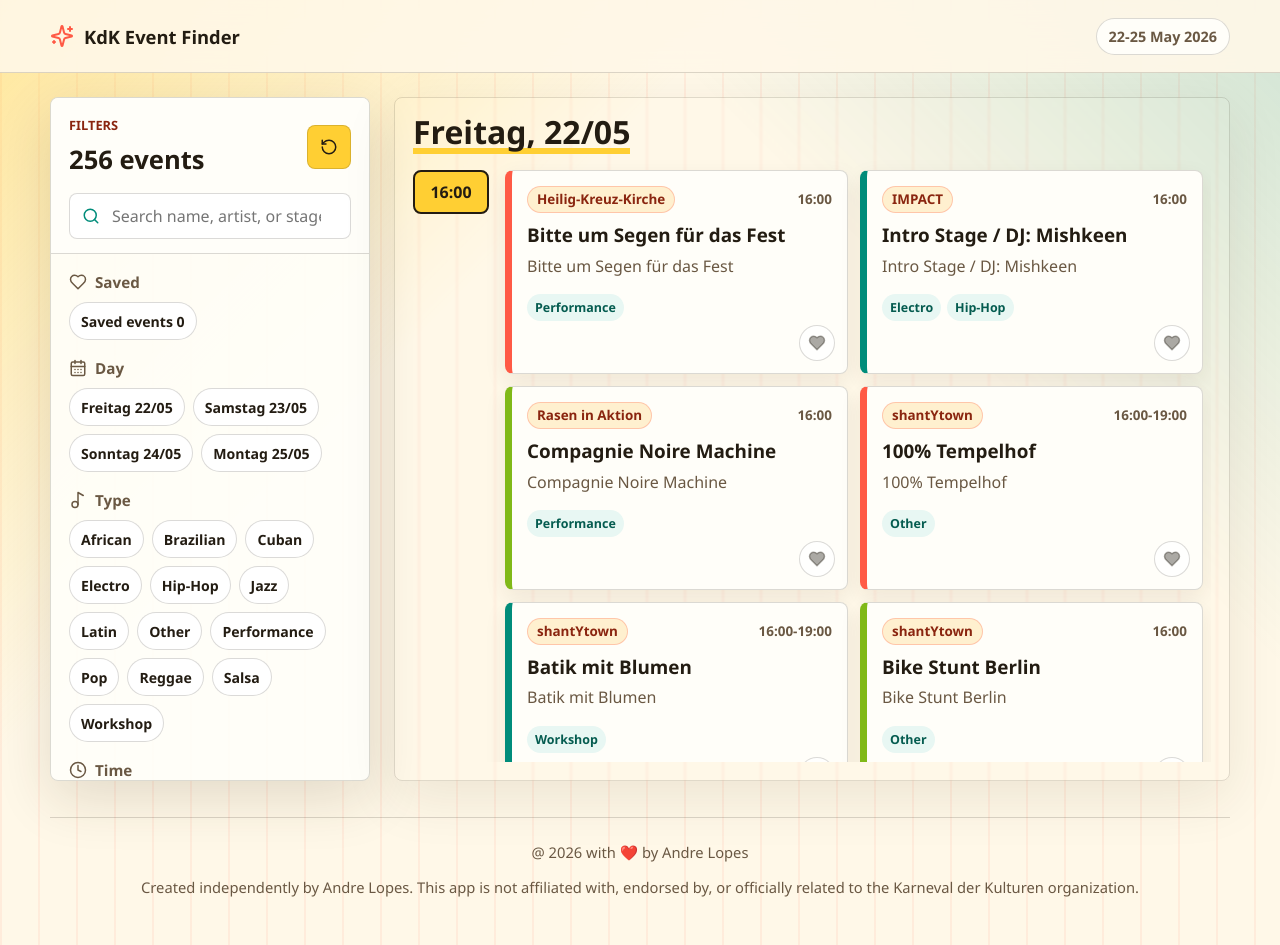
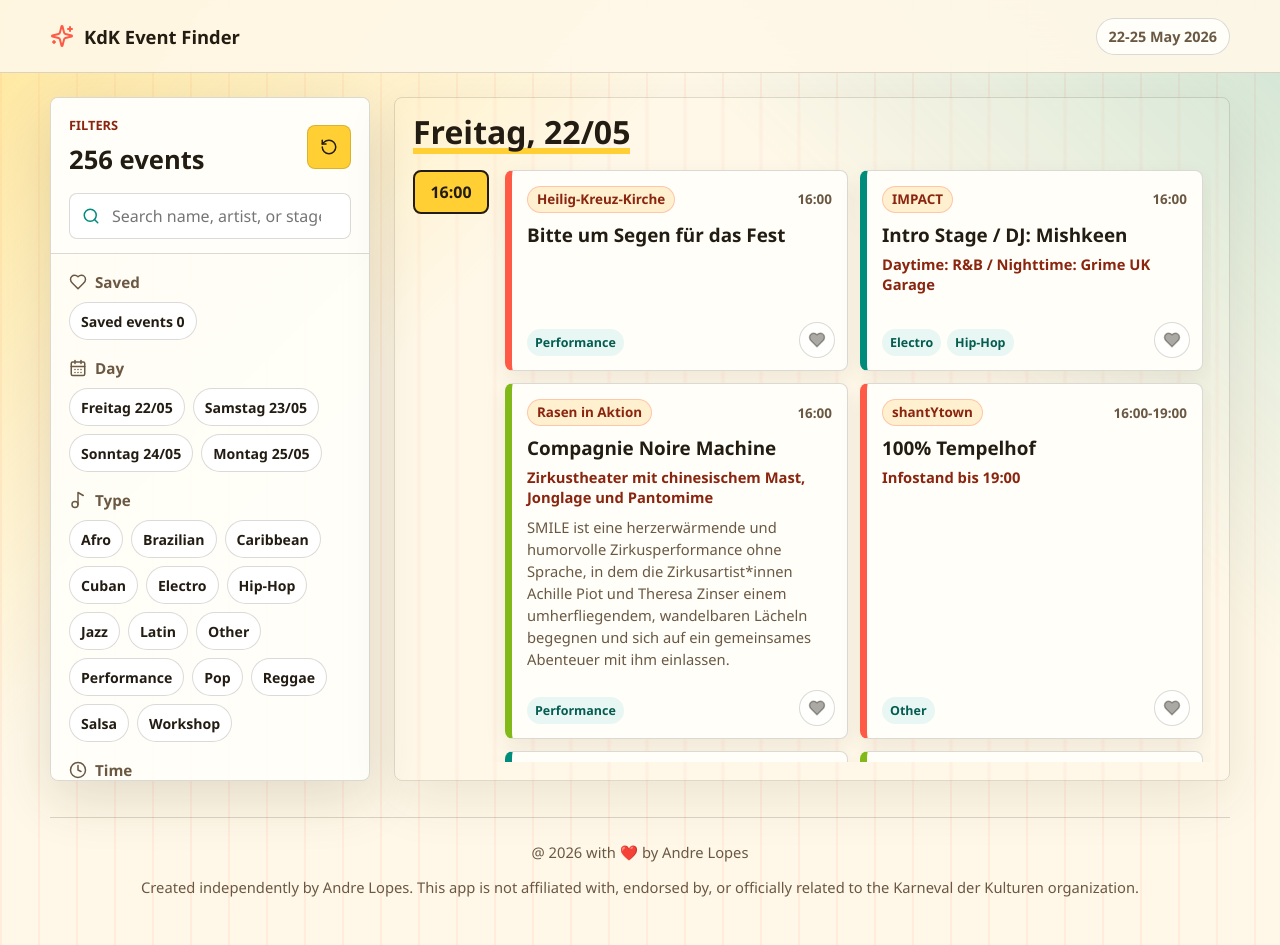
Before and after one commit to alopes2/kdk-event-finder, a React (Vite) app: page / in a window 1280 px wide. Built offline with nearby package versions, Linux system fonts and the light colour scheme.

Commit message:
Improve cards

```diff
--- a/scripts/extract-events.mjs
+++ b/scripts/extract-events.mjs
@@ -13,8 +13,9 @@ const genreRules = [
   ["Cuban", /\bcuban|kuban|rumba|timba|son\b/i],
   ["Forro", /\bforr[oó]\b/i],
   ["Brazilian", /\bbrazil|brasil|samba|bossa|baile funk|coco de roda\b/i],
-  ["African", /\bafro|africa|afrikan|amapiano|high-?life|afrobeats?|gqom\b/i],
-  ["Latin", /\blatin|latinx|latein|latino|cumbia|tango|reggaeton|andes|andine|kolumb|peru|karib|caribbean\b/i],
+  ["Afro", /\bafro|africa|afrikan|amapiano|high-?life|afrobeats?|gqom\b/i],
+  ["Caribbean", /\b(caribbean|karib\w*|soca|calypso|dancehall|ska|zouk|kompa)\b/i],
+  ["Latin", /\blatin|latinx|latein|latino|cumbia|tango|reggaeton|andes|andine|kolumb|peru\b/i],
   ["Electro", /\belectro|electronic|elektron|techno|house|garage|grime|club|dj\b/i],
   ["Reggae", /\breggae|dancehall|dub|rocksteady|jamaica|soca\b/i],
   ["Hip-Hop", /\bhip-?hop|rap|trap|r&b|rnb\b/i],
--- a/src/components/EventCard.tsx
+++ b/src/components/EventCard.tsx
@@ -24,7 +24,8 @@ export function EventCard({ event, saved, onToggleSaved }: EventCardProps) {
         {event.endTime ? <span>{event.time}-{event.endTime}</span> : <span>{event.time}</span>}
       </div>
       <h3>{event.name}</h3>
-      <p>{event.artist}</p>
+      {event.sourceText ? <p className="event-card__subtext">{event.sourceText}</p> : null}
+      {event.description ? <p className="event-card__description">{event.description}</p> : null}
       <div className="type-list" aria-label={`Types for ${event.name}`}>
         {event.types.map((type) => (
           <span key={type}>{type}</span>
--- a/src/data/events.ts
+++ b/src/data/events.ts
@@ -534,7 +534,7 @@ export const events: EventType[] = [
     "artist": "DENIM",
     "stage": "Sound Avenue",
     "types": [
-      "African"
+      "Afro"
     ],
     "sourceText": "Afrofuturismus"
   },
@@ -620,7 +620,7 @@ export const events: EventType[] = [
     "artist": "DJ Emo",
     "stage": "Sound Avenue",
     "types": [
-      "African",
+      "Afro",
       "Electro"
     ],
     "sourceText": "Afrobeat, Highlife, Rhumba, Soukous, Makossa"
@@ -1129,7 +1129,7 @@ export const events: EventType[] = [
     "artist": "Palo Santo",
     "stage": "Klang Plaza",
     "types": [
-      "African",
+      "Afro",
       "Latin"
     ],
     "sourceText": "Bullerengue, Afro-Colombian, Cumbia",
@@ -1187,7 +1187,7 @@ export const events: EventType[] = [
     "artist": "Tiliboo",
     "stage": "Sound Avenue",
     "types": [
-      "African",
+      "Afro",
       "Jazz"
     ],
     "sourceText": "Fusion-Sound der westafrikanische Mandinka-Kultur"
@@ -1349,7 +1349,7 @@ export const events: EventType[] = [
     "stage": "Sound Avenue",
     "types": [
       "Cuban",
-      "African",
+      "Afro",
       "Reggae"
     ],
     "sourceText": "High-Life, Soukouss, Rumba, Reggae"
@@ -1422,7 +1422,7 @@ export const events: EventType[] = [
     "artist": "Candumbe",
     "stage": "Rasen in Aktion",
     "types": [
-      "African"
+      "Afro"
     ],
     "sourceText": "Afro-uruguayischer Candombe & afro-chilenischer Tumbe",
     "description": "CANDUMBE vereint afro-uruguayischen Candombe und afro-chilenischen Tumbe in einer kraftvollen musikalischen und tänzerischen Begegnung. Trommeln, Bewegung und kollektive Energie schaffen einen interkulturellen Raum, der afrikanisches Erbe im Cono Sur lebendig macht"
@@ -1611,7 +1611,7 @@ export const events: EventType[] = [
     "stage": "Rasen in Aktion",
     "types": [
       "Brazilian",
-      "African"
+      "Afro"
     ],
     "sourceText": "Afro-brasilianische Perkussion",
     "description": "Ein Projekt von Kerstin Schreier und Christian Sluzalek. Zwei Gruppen – ein Sound. Wir spielen einen bunten Mix aus modernen und traditionellen brasilianischen Grooves gewürzt mit eigenen Arrangements."
@@ -1687,7 +1687,7 @@ export const events: EventType[] = [
     "artist": "Toshin",
     "stage": "Sound Avenue",
     "types": [
-      "African",
+      "Afro",
       "Hip-Hop",
       "Pop"
     ],
@@ -1718,7 +1718,7 @@ export const events: EventType[] = [
     "artist": "Oku & Baba Shango",
     "stage": "Neue Pumpe",
     "types": [
-      "African"
+      "Afro"
     ],
     "sourceText": "Afrofunk & Afrobeat"
   },
@@ -2292,7 +2292,7 @@ export const events: EventType[] = [
     "artist": "Buba Diakité",
     "stage": "Sound Avenue",
     "types": [
-      "African",
+      "Afro",
       "Reggae"
     ],
     "sourceText": "African Reggae"
@@ -2409,7 +2409,7 @@ export const events: EventType[] = [
     "types": [
       "Cuban",
       "Brazilian",
-      "Latin",
+      "Caribbean",
       "Jazz"
     ],
     "sourceText": "Transatlantic Samba Ensemble",
@@ -2614,7 +2614,7 @@ export const events: EventType[] = [
     "artist": "Kingsley Q.",
     "stage": "Sound Avenue",
     "types": [
-      "African",
+      "Afro",
       "Hip-Hop",
       "Pop"
     ],
@@ -2751,6 +2751,7 @@ export const events: EventType[] = [
     "types": [
       "Salsa",
       "Cuban",
+      "Caribbean",
       "Latin",
       "Jazz"
     ],
@@ -3305,6 +3306,7 @@ export const events: EventType[] = [
     "artist": "D!E GÄNG (Luna & Chaja)",
     "stage": "shantYtown",
     "types": [
+      "Caribbean",
       "Reggae",
       "Hip-Hop",
       "Performance"
@@ -3352,7 +3354,8 @@ export const events: EventType[] = [
     "stage": "Klang Plaza",
     "types": [
       "Brazilian",
-      "African",
+      "Afro",
+      "Caribbean",
       "Latin",
       "Performance"
     ],
@@ -3370,7 +3373,7 @@ export const events: EventType[] = [
     "stage": "Rasen in Aktion",
     "types": [
       "Brazilian",
-      "African",
+      "Afro",
       "Workshop"
     ],
     "sourceText": "MITMACH-Workshop für Kinder ab 4 Jahren",
@@ -3503,7 +3506,7 @@ export const events: EventType[] = [
     "stage": "Rasen in Aktion",
     "types": [
       "Brazilian",
-      "African"
+      "Afro"
     ],
     "sourceText": "Capoeira-Roda für Jugendliche und Erwachsene",
     "description": "Capoeira ist eine von afrikanischen Sklaven entwickelte Kampfkunst aus Brasilien. Nach 400 Jahren heute eine Kunst und Kultur mit Kampf, Musik und Akrobatik, viel Kameradschaft und einer Riesenmenge an Spaß!"
@@ -3550,7 +3553,7 @@ export const events: EventType[] = [
     "stage": "Klang Plaza",
     "types": [
       "Cuban",
-      "African"
+      "Afro"
     ],
     "sourceText": "Kubanische Rumba / Afrokubanische Musik",
     "description": "Alafia con Iré ist eine kubanische Musikgruppe in Berlin, die die Tradition der afrokubanischen Musik und insbesondere auch der kubanischen Rumba auf die Bühne bringt und auch eigene Kompositionen spielt."
@@ -3639,6 +3642,7 @@ export const events: EventType[] = [
     "artist": "PASCAL de Lacaze",
     "stage": "shantYtown",
     "types": [
+      "Caribbean",
       "Electro",
       "Reggae",
       "Performance"
@@ -3729,7 +3733,7 @@ export const events: EventType[] = [
     "stage": "Rasen in Aktion",
     "types": [
       "Brazilian",
-      "African",
+      "Afro",
       "Performance"
     ],
     "sourceText": "afro-brasilianische Percussion",
@@ -3745,7 +3749,7 @@ export const events: EventType[] = [
     "artist": "MaVert",
     "stage": "Sound Avenue",
     "types": [
-      "African",
+      "Afro",
       "Electro"
     ],
     "sourceText": "Afro electronic sounds"
--- a/src/styles.css
+++ b/src/styles.css
@@ -365,7 +365,7 @@ p {
   border: 1px solid var(--line);
   border-left: 7px solid var(--coral);
   border-radius: 8px;
-  padding: 15px 15px 52px;
+  padding: 15px 15px 68px;
   background: var(--paper);
   box-shadow: 0 8px 22px rgba(58, 39, 13, 0.08);
   animation: card-in 260ms ease both;
@@ -443,16 +443,30 @@ p {
   line-height: 1.16;
 }
 
-.event-card p {
+.event-card__subtext {
+  margin-bottom: 8px;
+  color: #8a250f;
+  font-size: 0.92rem;
+  font-weight: 850;
+  line-height: 1.35;
+}
+
+.event-card__description {
+  margin-bottom: 0;
   color: var(--muted);
-  line-height: 1.45;
+  font-size: 0.92rem;
+  line-height: 1.5;
 }
 
 .type-list {
+  position: absolute;
+  right: 60px;
+  bottom: 14px;
+  left: 15px;
   display: flex;
   flex-wrap: wrap;
   gap: 6px;
-  margin-top: 16px;
+  margin-top: 0;
 }
 
 .type-list span {
```
